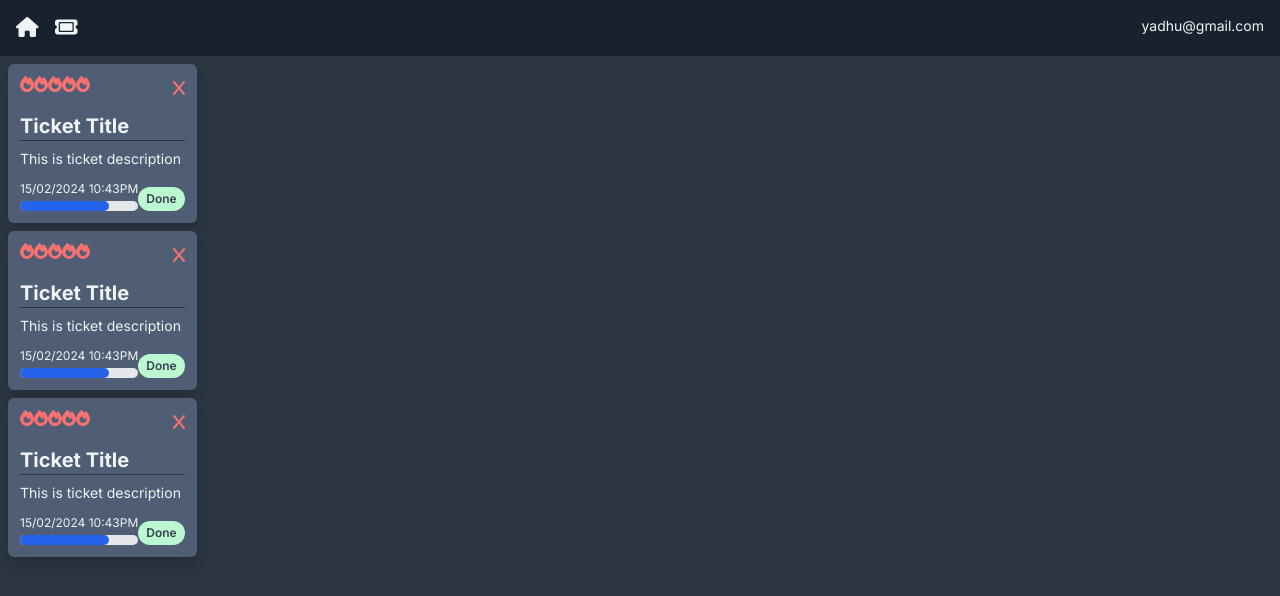
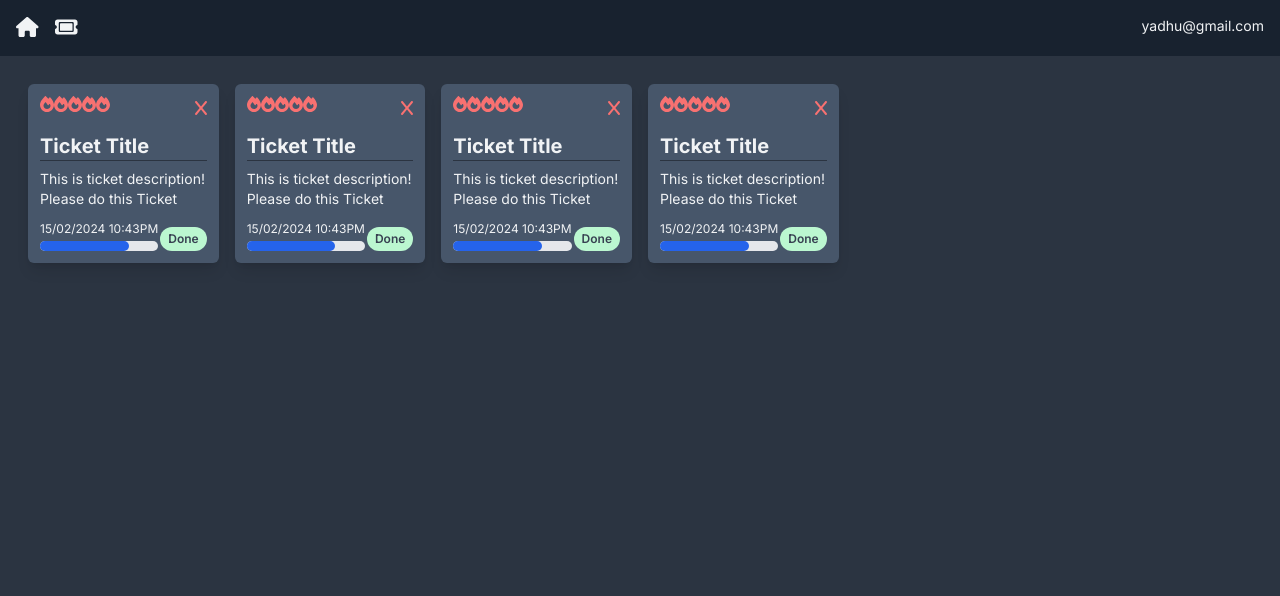
Before and after one commit to yadhu1335/tikceting-app, a Next.js app: page / in a window 1280 px wide. Shown: the top 596 px of the page. Built offline with nearby package versions, Linux system fonts and the light colour scheme.

Commit message:
Changed the css. It is working now(not as expected but working).First commit of the day

```diff
--- a/app/(components)/TicketCard.jsx
+++ b/app/(components)/TicketCard.jsx
@@ -5,7 +5,7 @@ import { StatusDisplay } from "./StatusDisplay";
 
 const TicketCard = () => {
   return (
-    <div className="flex flex-col bg-card-hover rounded-md shadow-lg p-3 m-2">
+    <div className="flex flex-col bg-card hover:bg-card-hover rounded-md shadow-lg p-3 m-2">
       <div className="flex mb-3">
         <PriorityDisplay />
         <div className="ml-auto">
@@ -14,7 +14,9 @@ const TicketCard = () => {
       </div>
       <h4>Ticket Title</h4>
       <hr className="h-px border-0 bg-page mb-2 " />
-      <p className="whitespace-pre-wrap">This is ticket description</p>
+      <p className="whitespace-pre-wrap">
+        This is ticket description! Please do this Ticket
+      </p>
       <div className="flex-grow"></div>
       <div className="flex mt-2">
         <div className="flex flex-col">
--- a/app/page.js
+++ b/app/page.js
@@ -2,10 +2,15 @@ import TicketCard from "./(components)/TicketCard";
 
 const Dashbord = () => {
   return (
-    <div>
-      <TicketCard />
-      <TicketCard />
-      <TicketCard />
+    <div className="p-5 ">
+      <div className="lg:grid grid-cols-6 xl:grid grid-cols-4">
+        {/* change 6 to 2 */}
+        {/* the above div is to make it suitable for both small screens and large screens */}
+        <TicketCard />
+        <TicketCard />
+        <TicketCard />
+        <TicketCard />
+      </div>
     </div>
   );
 };
--- a/package.json
+++ b/package.json
@@ -12,6 +12,8 @@
     "@fortawesome/free-solid-svg-icons": "^6.5.1",
     "@fortawesome/react-fontawesome": "^0.2.0",
     "autoprefixer": "^10.4.17",
+    "mongodb": "^6.3.0",
+    "mongoose": "^8.1.2",
     "next": "^14.1.0",
     "react": "^18.2.0",
     "react-dom": "^18.2.0",
```
Also changed, not shown: 1 other file (tests, documents, lock files or other folders).
